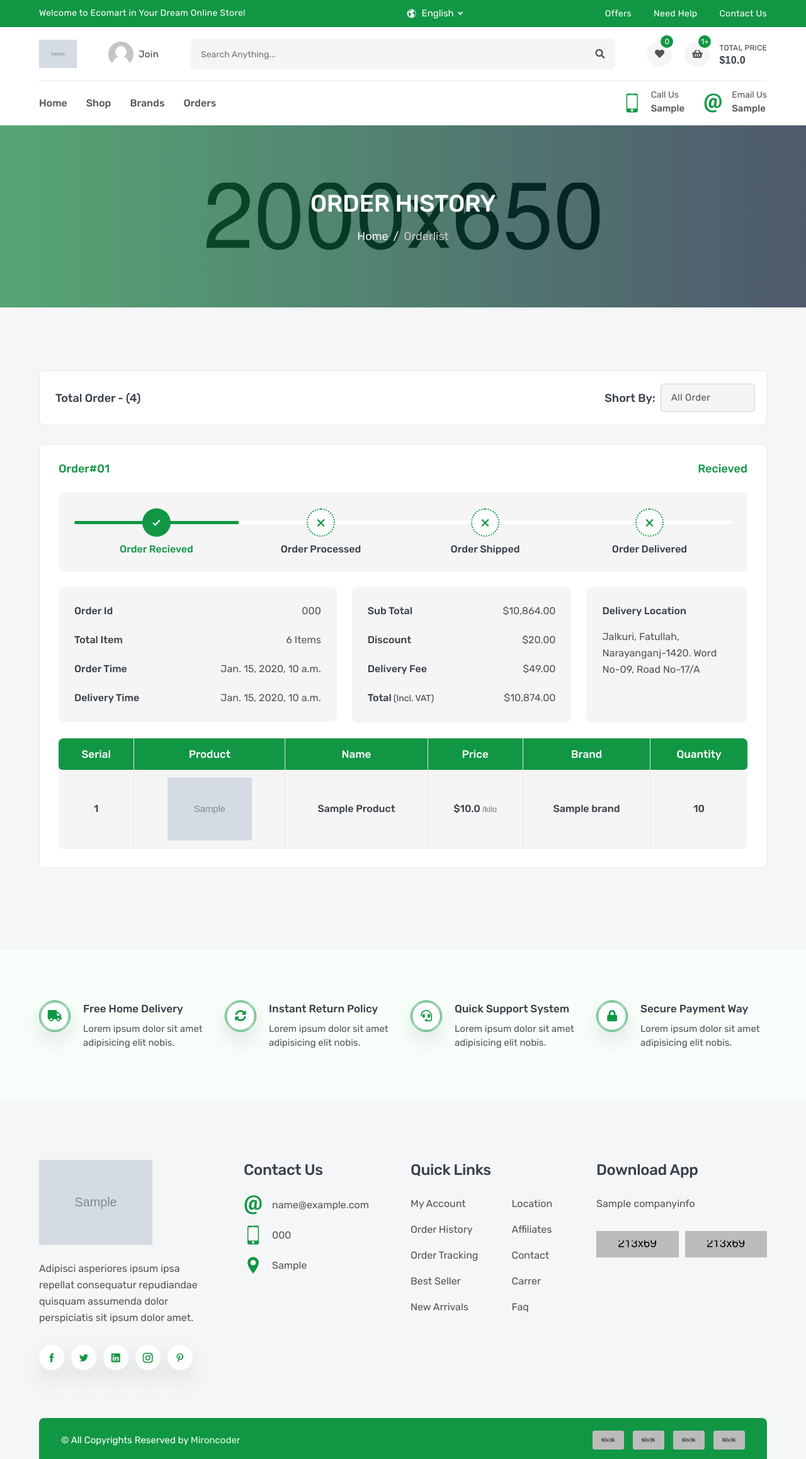
After one commit to AbdelilahChahbouni/django_amazonClone, a Django app: page /orders/ in a window 1280 px wide. The commit adds this page. Shown: the whole page at 63% size. Run offline with Django 4.2, Linux system fonts and the light colour scheme; a user stored in the database is signed in; tables that the repository leaves empty hold one stand-in row (values such as "Sample post"); grey boxes marked "Sample" are stand-in pictures; some libraries are stand-ins or nearby versions.

Commit message:
show oreders and order details

```diff
--- /dev/null
+++ b/orders/urls.py
@@ -0,0 +1,11 @@
+from django.urls import path
+from .views import OrderList
+
+
+
+urlpatterns = [
+	path('', OrderList.as_view())
+
+
+
+]
--- a/orders/views.py
+++ b/orders/views.py
@@ -1,3 +1,16 @@
 from django.shortcuts import render
+from django.views.generic import ListView
+from .models import Order
+
 
 # Create your views here.
+
+
+class OrderList(ListView):
+	model = Order
+	paginate_by = 10
+
+	def get_queryset(self):
+		queryset = super().get_queryset().filter(user=self.request.user)
+
+		return queryset
--- a/project/urls.py
+++ b/project/urls.py
@@ -27,6 +27,7 @@ urlpatterns = [
     path('admin/', admin.site.urls),
     path('' , include('settings.urls')),
     path('products/' , include('product.urls')),
+    path('orders/' , include('orders.urls')),
     path('dj-rest-auth/', include('dj_rest_auth.urls')),
     path('dj-rest-auth/registration/', include('dj_rest_auth.registration.urls'))
 
--- a/templates/base.html
+++ b/templates/base.html
@@ -127,7 +127,7 @@
                         <button class="header-widget header-cart" title="Cartlist">
                             <i class="fas fa-shopping-basket"></i>
                             <sup>{{ cart_detail_data | length }}+</sup>
-                            <span>total price<small>$345.00</small></span>
+                            <span>total price<small>${{ cart_data.cart_total }}</small></span>
                         </button>
                     </div>
                 </div>
@@ -391,7 +391,7 @@
                 </form>
                 <a class="cart-checkout-btn" href="checkout.html">
                     <span class="checkout-label">Proceed to Checkout</span>
-                    <span class="checkout-price">$369.78</span>
+                    <span class="checkout-price">${{ cart_data.cart_total }}</span>
                 </a>
             </div>
         </aside>
--- /dev/null
+++ b/templates/orders/order_list.html
@@ -0,0 +1,208 @@
+{% extends 'base.html' %}
+{% load static %}
+{% block css_file %}
+    <link rel="stylesheet" href="{% static 'en/css/orderlist.css' %}">
+{% endblock %}
+
+{% block content %}
+
+
+
+
+        <!--=====================================
+                    BANNER PART START
+        =======================================-->
+        <section class="inner-section single-banner" style="background: url(images/single-banner.jpg) no-repeat center;">
+            <div class="container">
+                <h2>Order History</h2>
+                <ol class="breadcrumb">
+                    <li class="breadcrumb-item"><a href="index.html">Home</a></li>
+                    <li class="breadcrumb-item active" aria-current="page">Orderlist</li>
+                </ol>
+            </div>
+        </section>
+        <!--=====================================
+                    BANNER PART END
+        =======================================-->
+
+
+        <!--=====================================
+                    ORDERLIST PART START
+        =======================================-->
+        <section class="inner-section orderlist-part">
+            <div class="container">
+                <div class="row">
+                    <div class="col-lg-12">
+                        <div class="orderlist-filter">
+                            <h5>total order <span>- (4)</span></h5>
+                            <div class="filter-short">
+                                <label class="form-label">short by:</label>
+                                <select class="form-select">
+                                    <option value="all" selected>all order</option>
+                                    <option value="recieved">recieved order</option>
+                                    <option value="processed">processed order</option>
+                                    <option value="shipped">shipped order</option>
+                                    <option value="delivered">delivered order</option>
+                                </select>
+                            </div>
+                        </div>
+                    </div>
+                </div>
+                <div class="row">
+                    <div class="col-lg-12">
+                        {% for item in object_list %}
+                        <div class="orderlist">
+                            <div class="orderlist-head">
+                                <h5>order#01</h5>
+                                <h5>{{ item.status_order }}</h5>
+                            </div>
+                            <div class="orderlist-body">
+                                <div class="row">
+                                    <div class="col-lg-12">
+                                        <div class="order-track">
+                                            <ul class="order-track-list">
+                                                <li class="order-track-item active">
+                                                    <i class="icofont-check"></i>
+                                                    <span>order recieved</span>
+                                                </li>
+                                                <li class="order-track-item">
+                                                    <i class="icofont-close"></i>
+                                                    <span>order processed</span>
+                                                </li>
+                                                <li class="order-track-item">
+                                                    <i class="icofont-close"></i>
+                                                    <span>order shipped</span>
+                                                </li>
+                                                <li class="order-track-item">
+                                                    <i class="icofont-close"></i>
+                                                    <span>order delivered</span>
+                                                </li>
+                                            </ul>
+                                        </div>
+                                    </div>
+                                    <div class="col-lg-5">
+                                        <ul class="orderlist-details">
+                                            <li>
+                                                <h6>order id</h6>
+                                                <p>{{ item.code }}</p>
+                                            </li>
+                                            <li>
+                                                <h6>Total Item</h6>
+                                                <p>6 Items</p>
+                                            </li>
+                                            <li>
+                                                <h6>Order Time</h6>
+                                                <p>{{ item.order_time }}</p>
+                                            </li>
+                                            <li>
+                                                <h6>Delivery Time</h6>
+                                                <p>{{ item.delivery_time }}</p>
+                                            </li>
+                                        </ul>
+                                    </div>
+                                    <div class="col-lg-4">
+                                        <ul class="orderlist-details">
+                                            <li>
+                                                <h6>Sub Total</h6>
+                                                <p>$10,864.00</p>
+                                            </li>
+                                            <li>
+                                                <h6>discount</h6>
+                                                <p>$20.00</p>
+                                            </li>
+                                            <li>
+                                                <h6>delivery fee</h6>
+                                                <p>$49.00</p>
+                                            </li>
+                                            <li>
+                                                <h6>Total<small>(Incl. VAT)</small></h6>
+                                                <p>$10,874.00</p>
+                                            </li>
+                                        </ul>
+                                    </div>
+                                    <div class="col-lg-3">
+                                        <div class="orderlist-deliver">
+                                            <h6>Delivery location</h6>
+                                            <p>jalkuri, fatullah, narayanganj-1420. word no-09, road no-17/A</p>
+                                        </div>
+                                    </div>
+                                    <div class="col-lg-12">
+                                        <div class="table-scroll">
+                                            <table class="table-list">
+                                                <thead>
+                                                    <tr>
+                                                        <th scope="col">Serial</th>
+                                                        <th scope="col">Product</th>
+                                                        <th scope="col">Name</th>
+                                                        <th scope="col">Price</th>
+                                                        <th scope="col">brand</th>
+                                                        <th scope="col">quantity</th>
+                                                    </tr>
+                                                </thead>
+                                                <tbody>
+                                                        {% for object in item.order_detail.all %}
+                                                        <tr>
+                                                            <td class="table-serial"><h6>{{ forloop.counter }}</h6></td>
+                                                            <td class="table-image"><img src="{{ object.product.image.url }}" alt="product"></td>
+                                                            <td class="table-name"><h6>{{ object.product }}</h6></td>
+                                                            <td class="table-price"><h6>${{ object.price }}<small>/kilo</small></h6></td>
+                                                            <td class="table-brand"><h6>{{ object.product.brand }}</h6></td>
+                                                            <td class="table-quantity"><h6>{{ object.quantity }}</h6></td>
+                                                        </tr>
+                                                        {% endfor %}
+
+                                                </tbody>
+                                            </table>
+                                        </div>
+                                    </div>
+                                </div>
+                            </div>
+                        </div>
+                        {% endfor %}
+
+                    </div>
+                </div>
+                {% if is_paginated %}
+                        <div class="row">
+                            <div class="col-lg-12">
+                                <div class="bottom-paginate">
+                                    <p class="page-info">Showing 12 of 60 Results</p>
+                                    <ul class="pagination">
+                                        {% if page_obj.has_previous%}
+                                        <li class="page-item">
+                                            <a class="page-link" href="?page={{ page_obj.previous_page_number}}">
+                                                <i class="fas fa-long-arrow-alt-left"></i>
+                                            </a>
+                                        </li>
+                                        {% endif %}
+                                        {% for i in paginator.page_range %}
+                                            {% if page_obj.number == i %}
+                                                <li class="page-item"><a class="page-link active" href="?page={{ i }}">{{ i }}</a></li>
+                                            {% elif i > page_obj.number|add:'-4' and i < page_obj.number|add:'4' %}
+                                                <li class="page-item"><a class="page-link" href="?page={{i}}">{{ i }}</a></li>
+                                            {% endif %}
+
+                                        {% endfor %}
+
+
+
+                                        {% if page_obj.has_next %}
+                                        <li class="page-item">
+                                            <a class="page-link" href="?page={{ page_obj.next_page_number }}">
+                                                <i class="fas fa-long-arrow-alt-right"></i>
+                                            </a>
+                                        </li>
+                                        {% endif %}
+
+                                    </ul>
+                                </div>
+                            </div>
+                        </div>
+
+                        {% endif %}
+        </section>
+        <!--=====================================
+                    ORDERLIST PART END
+        =======================================-->
+
+{% endblock content %}
--- a/utils/generate_code.py
+++ b/utils/generate_code.py
@@ -1,7 +1,7 @@
 import random
 
 
-def generate_code(lenght):
+def generate_code(lenght=10):
 	charcters = "123456789QWERTYUIOP"
 	data = "".join(random.choice(charcters) for _ in range(lenght))
 	return str(data)
```
Also changed, not shown: orders/models.py (+13 -1 lines), orders/cart_context_processor.py (line endings or trailing spaces), orders/migrations/0002_alter_orderdetail_cart.py (added).
